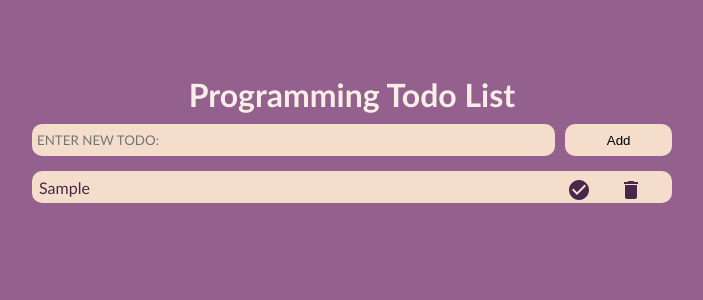
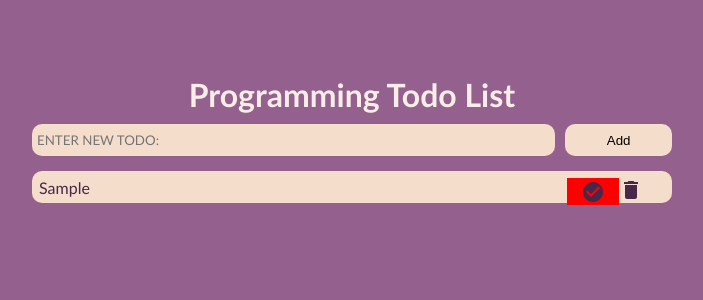
Before and after one commit to koreylombardi17/programming-todo-list, a React (Create React App) app in the folder react-projects/programming-todo-list/programming-todo-list/: page / in a window 1280 px wide. Both pictures are taken after typing "Sample" into the empty fields and a click on the button "Add". Shown: the top 300 px of the page, without its empty margins (288-991 px from the left). Built offline with nearby package versions, Linux system fonts and the light colour scheme.

Commit message:
Need to finish centering Todo

```diff
--- a/react-projects/programming-todo-list/programming-todo-list/src/App.css
+++ b/react-projects/programming-todo-list/programming-todo-list/src/App.css
@@ -30,7 +30,7 @@ input {
 }
 
 /* Positioning */
-.center {
+.center-todo-list {
   margin: auto;
   width: 50vw;
   height: 80vw;
@@ -55,6 +55,7 @@ input {
   margin: 5px 0 5px 0;
 }
 
+/* Todo */
 .todo-item-container-display {
   display: grid;
   grid-template-columns: 10fr 1fr 1fr;
@@ -71,6 +72,18 @@ input {
 
 .completed {
   text-decoration: line-through;
+}
+
+.center-icon-vertically {
+  display: flex;
+  align-items: center;
+  background-color: red;
+  height: 100%;
+}
+
+.center-icon-vertically svg {
+  margin: 0 auto;
+  display: block;
 }
 
 /* Form */
--- a/react-projects/programming-todo-list/programming-todo-list/src/App.js
+++ b/react-projects/programming-todo-list/programming-todo-list/src/App.js
@@ -35,7 +35,7 @@ const App = () => {
   }, [todos]);
 
   return (
-    <div className="center">
+    <div className="center-todo-list">
       <Header />
       <TodoForm
         todos={todos}
--- a/react-projects/programming-todo-list/programming-todo-list/src/components/Todo.js
+++ b/react-projects/programming-todo-list/programming-todo-list/src/components/Todo.js
@@ -21,7 +21,7 @@ const Todo = ({ todo, todos, setTodos }) => {
   return (
     <div className="todo-item-container-display todo-item-container-style">
       <div className={`${todo.isComplete ? "completed" : ""}`}>{todo.text}</div>
-      <div>
+      <div className="center-icon-vertically">
         <CheckCircleIcon onClick={completeTodoHandler}></CheckCircleIcon>
       </div>
       <div>
```
